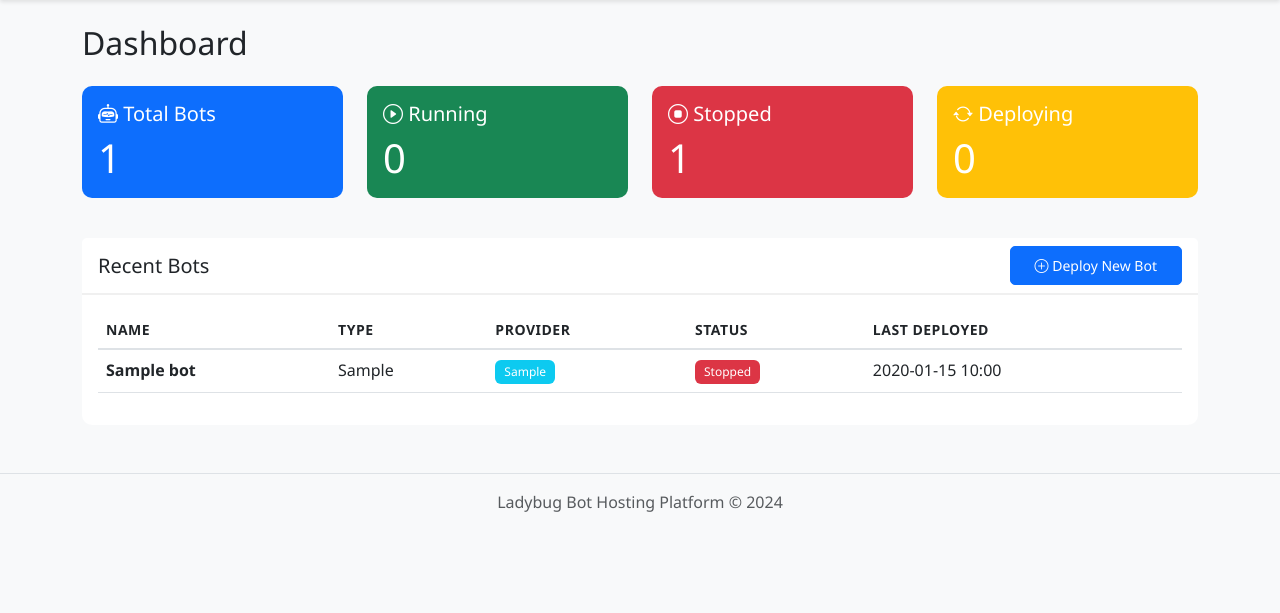
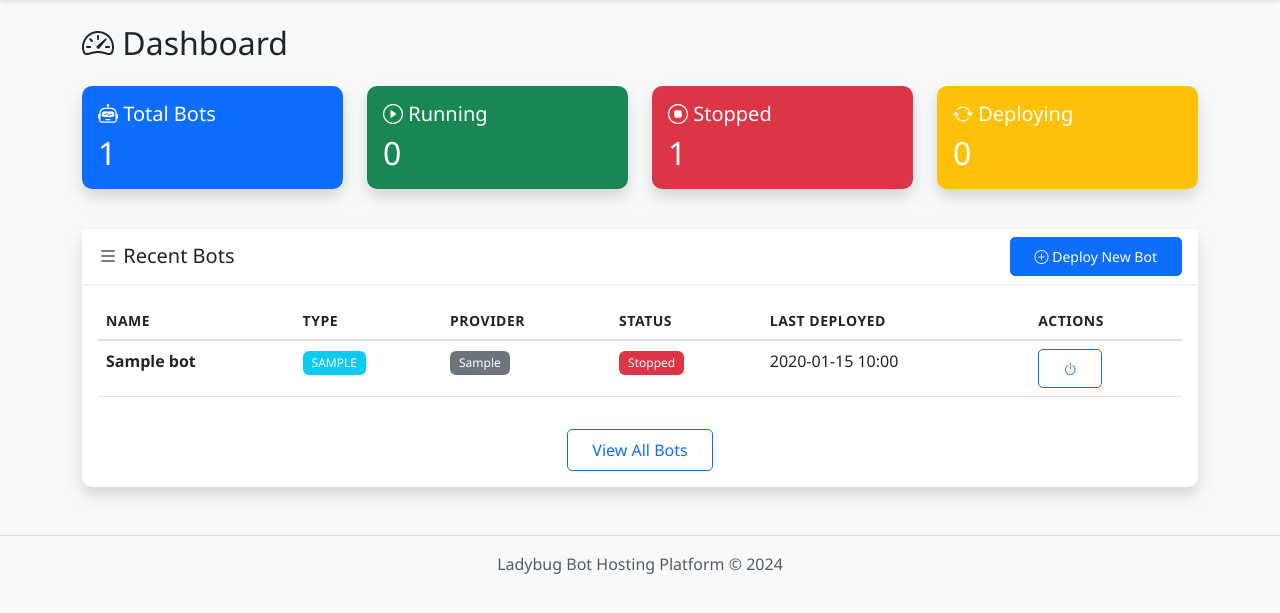
Before and after one commit to mrntando-dev/Ladybug-Bot, a Flask app: page /dashboard in a window 1280 px wide. Shown: the part 62-675 px from the top of the page. Run offline with Flask 3, Linux system fonts and the light colour scheme; a user stored in the database is signed in; tables that the repository leaves empty hold one stand-in row (values such as "Sample post").

Commit message:
Update dashboard.html

```diff
--- a/templates/dashboard.html
+++ b/templates/dashboard.html
@@ -3,48 +3,55 @@
 {% block title %}Dashboard - Ladybug{% endblock %}
 
 {% block content %}
-<h2 class="mb-4">Dashboard</h2>
+<div class="row">
+    <div class="col-12">
+        <h2 class="mb-4"><i class="bi bi-speedometer2"></i> Dashboard</h2>
+    </div>
+</div>
 
-<div class="row">
-    <div class="col-md-3">
-        <div class="card text-white bg-primary mb-3">
+<div class="row mb-4">
+    <div class="col-md-3 mb-3">
+        <div class="card bg-primary text-white shadow">
             <div class="card-body">
                 <h5 class="card-title"><i class="bi bi-robot"></i> Total Bots</h5>
-                <p class="card-text display-6">{{ stats.total_bots }}</p>
+                <h2 class="mb-0">{{ stats.total_bots }}</h2>
             </div>
         </div>
     </div>
-    <div class="col-md-3">
-        <div class="card text-white bg-success mb-3">
+
+    <div class="col-md-3 mb-3">
+        <div class="card bg-success text-white shadow">
             <div class="card-body">
                 <h5 class="card-title"><i class="bi bi-play-circle"></i> Running</h5>
-                <p class="card-text display-6">{{ stats.running }}</p>
+                <h2 class="mb-0">{{ stats.running }}</h2>
             </div>
         </div>
     </div>
-    <div class="col-md-3">
-        <div class="card text-white bg-danger mb-3">
+
+    <div class="col-md-3 mb-3">
+        <div class="card bg-danger text-white shadow">
             <div class="card-body">
                 <h5 class="card-title"><i class="bi bi-stop-circle"></i> Stopped</h5>
-                <p class="card-text display-6">{{ stats.stopped }}</p>
+                <h2 class="mb-0">{{ stats.stopped }}</h2>
             </div>
         </div>
     </div>
-    <div class="col-md-3">
-        <div class="card text-white bg-warning mb-3">
+
+    <div class="col-md-3 mb-3">
+        <div class="card bg-warning text-white shadow">
             <div class="card-body">
                 <h5 class="card-title"><i class="bi bi-arrow-repeat"></i> Deploying</h5>
-                <p class="card-text display-6">{{ stats.deploying }}</p>
+                <h2 class="mb-0">{{ stats.deploying }}</h2>
             </div>
         </div>
     </div>
 </div>
 
-<div class="row mt-4">
-    <div class="col-md-12">
-        <div class="card">
+<div class="row">
+    <div class="col-12">
+        <div class="card shadow">
             <div class="card-header d-flex justify-content-between align-items-center">
-                <h5 class="mb-0">Recent Bots</h5>
+                <h5 class="mb-0"><i class="bi bi-list"></i> Recent Bots</h5>
                 <a href="{{ url_for('deploy') }}" class="btn btn-primary btn-sm">
                     <i class="bi bi-plus-circle"></i> Deploy New Bot
                 </a>
@@ -60,15 +67,18 @@
                                 <th>Provider</th>
                                 <th>Status</th>
                                 <th>Last Deployed</th>
+                                <th>Actions</th>
                             </tr>
                         </thead>
                         <tbody>
                             {% for bot in bots[:5] %}
                             <tr>
                                 <td><strong>{{ bot.name }}</strong></td>
-                                <td>{{ bot.bot_type }}</td>
                                 <td>
-                                    <span class="badge bg-info">{{ bot.hosting_provider }}</span>
+                                    <span class="badge bg-info">{{ bot.bot_type|upper }}</span>
+                                </td>
+                                <td>
+                                    <span class="badge bg-secondary">{{ bot.hosting_provider|title }}</span>
                                 </td>
                                 <td>
                                     {% if bot.status == 'running' %}
@@ -86,16 +96,56 @@
                                     Never
                                     {% endif %}
                                 </td>
+                                <td>
+                                    <button class="btn btn-sm btn-outline-primary toggle-bot" data-bot-id="{{ bot.id }}">
+                                        <i class="bi bi-power"></i>
+                                    </button>
+                                </td>
                             </tr>
                             {% endfor %}
                         </tbody>
                     </table>
                 </div>
+                <div class="text-center mt-3">
+                    <a href="{{ url_for('bots') }}" class="btn btn-outline-primary">View All Bots</a>
+                </div>
                 {% else %}
-                <p class="text-muted text-center">No bots deployed yet. <a href="{{ url_for('deploy') }}">Deploy your first bot!</a></p>
+                <div class="text-center py-5">
+                    <i class="bi bi-inbox display-1 text-muted"></i>
+                    <p class="lead mt-3">No bots deployed yet</p>
+                    <a href="{{ url_for('deploy') }}" class="btn btn-primary">
+                        <i class="bi bi-cloud-upload"></i> Deploy Your First Bot
+                    </a>
+                </div>
                 {% endif %}
             </div>
         </div>
     </div>
 </div>
 {% endblock %}
+
+{% block scripts %}
+<script>
+document.querySelectorAll('.toggle-bot').forEach(button => {
+    button.addEventListener('click', async function() {
+        const botId = this.dataset.botId;
+        try {
+            const response = await fetch(`/bot/${botId}/toggle`, {
+                method: 'POST',
+                headers: {
+                    'Content-Type': 'application/json'
+                }
+            });
+            const data = await response.json();
+            if (response.ok) {
+                location.reload();
+            } else {
+                alert(data.error || 'Failed to toggle bot status');
+            }
+        } catch (error) {
+            alert('Error: ' + error.message);
+        }
+    });
+});
+</script>
+{% endblock %}
```
